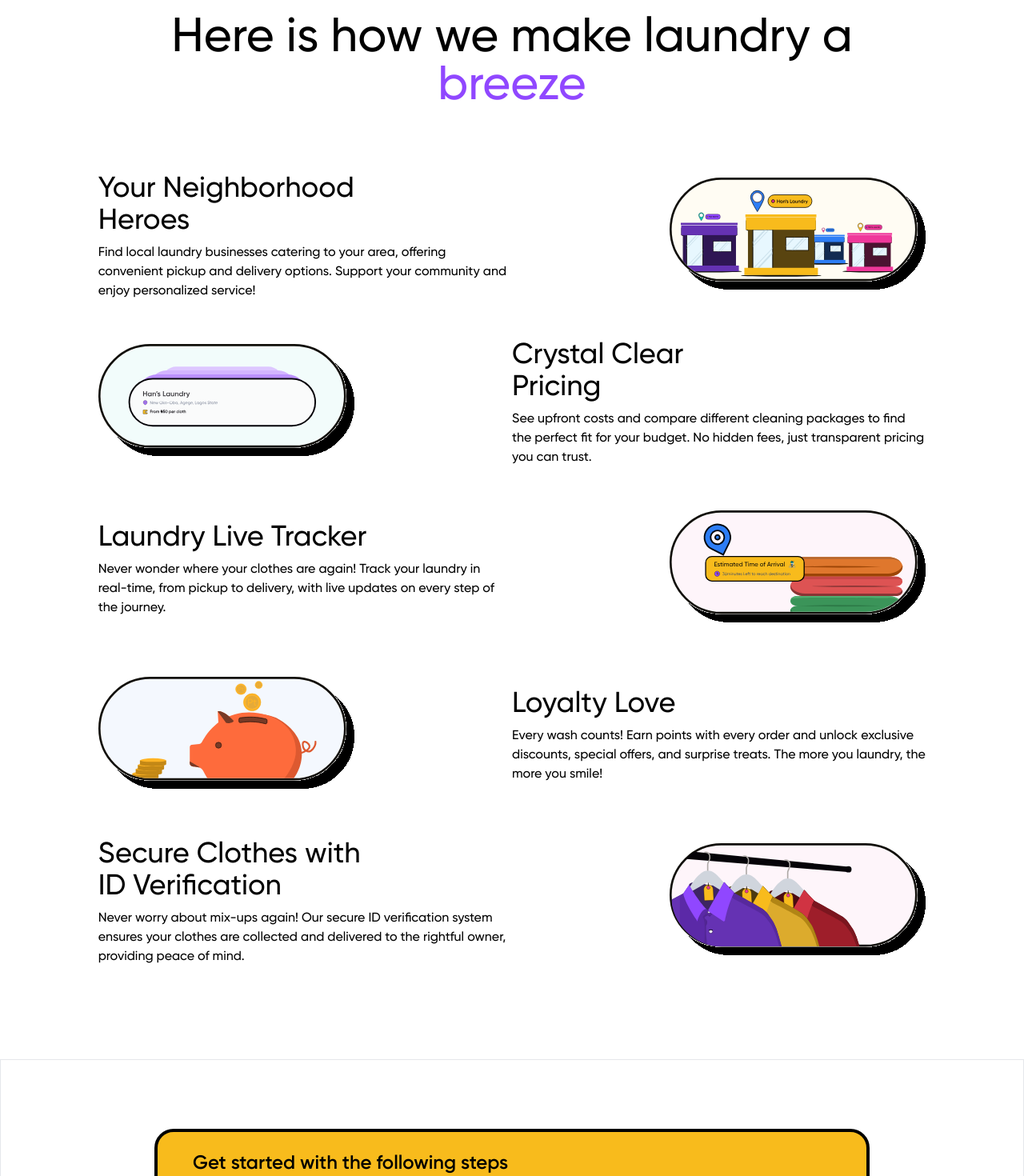
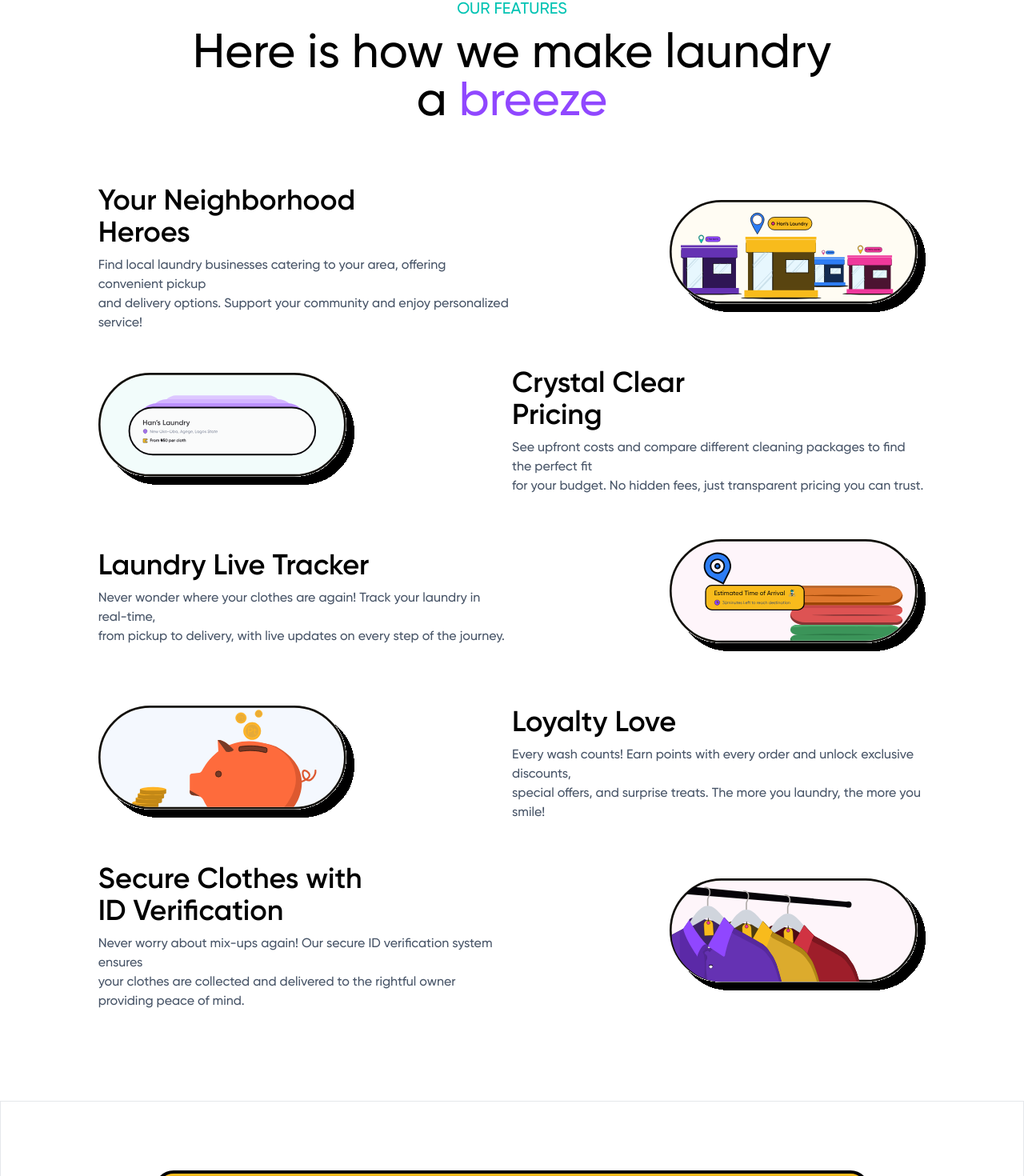
Before and after one commit to Element27/getsparklin, a Next.js app: page / in a window 1280 px wide. Shown: the part 1282-2752 px from the top of the page at 80% size. Built offline with nearby package versions, Linux system fonts and the light colour scheme.

Commit message:
overall clean up

```diff
--- a/src/app/layout.tsx
+++ b/src/app/layout.tsx
@@ -27,7 +27,7 @@ export default function RootLayout({
 }>) {
   return (
     <html lang="en">
-      <body className={cn("font-gilroy-italic, text-black")}>{children}</body>
+      <body className={cn("font-gilroy, text-black")}>{children}</body>
     </html>
   );
 }
--- a/src/app/page.tsx
+++ b/src/app/page.tsx
@@ -4,6 +4,7 @@ import UserFeatures from "@/components/user/Features";
 import Footer from "@/components/user/Footer";
 import UserHero from "@/components/user/Hero";
 import PrefooterSection from "@/components/user/PrefooterSection";
+import Slider from "@/components/user/Slider";
 import { MobileNavbar, Navbar } from "@/components/user/navbar/Navbar";
 import Image from "next/image";
 import React from "react";
@@ -18,6 +19,7 @@ export default function UserLandingPage() {
       </div>
       <UserHero />
       <UserFeatures />
+      <Slider />
       {/* <Advantage /> */}
       <PrefooterSection />
       <Footer />
--- a/src/components/Button.tsx
+++ b/src/components/Button.tsx
@@ -16,7 +16,7 @@ export default function Button({ bg, text, shadow, imgSrc }: ButtonProps) {
   return (
     // <button className="px-10 py-3 border-black border-2 rounded-full bg-blue-200 button-shadow">
     <button
-      className={`px-5 py-2 text-xs md:text-start ${
+      className={`px-5 py-2 font-gilroy text-xs md:text-start ${
         path === "/vendor" ? "border" : "border-2"
       }   border-black rounded-full flex flex-row items-center gap-2 text-white font-gilroy`}
       style={{
--- a/src/components/user/Features.tsx
+++ b/src/components/user/Features.tsx
@@ -10,8 +10,8 @@ export default function UserFeatures() {
           OUR FEATURES
         </h5>
         <h3 className="text-3xl lg:text-6xl text-center font-Gilroy">
-          Here is how we make laundry a
-          <br /> <span className="text-getsparklin-purple"> breeze</span>{" "}
+          Here is how we make laundry <br className="lg:block hidden" /> a
+          <span className="text-getsparklin-purple"> breeze</span>{" "}
         </h3>
       </div>
 
@@ -23,7 +23,13 @@ export default function UserFeatures() {
               Your Neighborhood <br className="lg:block hidden" /> Heroes
             </span>
           }
-          description="Find local laundry businesses catering to your area, offering convenient pickup and delivery options. Support your community and enjoy personalized service!"
+          description={
+            <span>
+              Find local laundry businesses catering to your area, offering
+              convenient pickup <br className="lg:block hidden" /> and delivery
+              options. Support your community and enjoy personalized service!
+            </span>
+          }
           reverse={false}
         />
         <FeaturesComponent
@@ -33,7 +39,14 @@ export default function UserFeatures() {
               Crystal Clear <br className="lg:block hidden" /> Pricing
             </span>
           }
-          description="See upfront costs and compare different cleaning packages to find the perfect fit for your budget. No hidden fees, just transparent pricing you can trust. "
+          description={
+            <span>
+              See upfront costs and compare different cleaning packages to find
+              the perfect fit <br className="lg:block hidden" />
+              for your budget. No hidden fees, just transparent pricing you can
+              trust.{" "}
+            </span>
+          }
           reverse={true}
         />
         <FeaturesComponent
@@ -44,7 +57,13 @@ export default function UserFeatures() {
               <br className="lg:block hidden" />
             </span>
           }
-          description="Never wonder where your clothes are again! Track your laundry in real-time, from pickup to delivery, with live updates on every step of the journey."
+          description={
+            <span>
+              Never wonder where your clothes are again! Track your laundry in
+              real-time, <br className="lg:block hidden" /> from pickup to
+              delivery, with live updates on every step of the journey.
+            </span>
+          }
           reverse={false}
         />
         <FeaturesComponent
@@ -55,7 +74,14 @@ export default function UserFeatures() {
               <br className="lg:block hidden" />
             </span>
           }
-          description="Every wash counts! Earn points with every order and unlock exclusive discounts, special offers, and surprise treats. The more you laundry, the more you smile!"
+          description={
+            <span>
+              Every wash counts! Earn points with every order and unlock
+              exclusive discounts, <br className="lg:block hidden" /> special
+              offers, and surprise treats. The more you laundry, the more you
+              smile!
+            </span>
+          }
           reverse={true}
         />
         <FeaturesComponent
@@ -67,9 +93,14 @@ export default function UserFeatures() {
               Verification
             </span>
           }
-          description="Never worry about mix-ups again! Our secure ID verification system
-          ensures your clothes are collected and delivered to the rightful owner,
-          providing peace of mind."
+          description={
+            <span>
+              Never worry about mix-ups again! Our secure ID verification system
+              ensures <br className="lg:block hidden" />
+              your clothes are collected and delivered to the rightful owner
+              providing peace of mind.
+            </span>
+          }
           reverse={false}
         />
 
--- a/src/components/user/FeaturesComponent.tsx
+++ b/src/components/user/FeaturesComponent.tsx
@@ -5,7 +5,7 @@ import { cn } from "@/lib/utils";
 interface FeaturesProps {
   imageSrc: string;
   title: ReactNode;
-  description: string;
+  description: ReactNode;
   reverse: boolean;
 }
 
@@ -28,11 +28,13 @@ const FeaturesComponent = ({
       }`}
     >
       <div className="w-full lg:w-1/2">
-        <h2 className="text-2xl md:text-3xl lg:text-4xl py-2 font-Gilroy font-medium">
+        <h2 className="text-2xl md:text-3xl lg:text-4xl py-2 font-gilroy font-medium">
           {title}
         </h2>
 
-        <p className="text-sm md:text-base">{description}</p>
+        <p className="text-sm md:text-base text-[#475467] font-gilroy-medium ">
+          {description}
+        </p>
       </div>
 
       <div className={`w-full lg:w-fit flex ${reverse ? "" : "flex-end"}`}>
--- a/src/components/user/PrefooterSection.tsx
+++ b/src/components/user/PrefooterSection.tsx
@@ -5,65 +5,6 @@ import Button from "../Button";
 export default function PrefooterSection() {
   return (
     <section className="font-Gilroy">
-      <section className="relative h-screen bg-white flex items-end border ">
-        <div className="bg-getsparklin-purple h-[40%] lg:h-[60%] w-full border-t-4 border-t-black">
-          <div className="bg-getsparklin-yellow w-[90%] lg:w-[70%]  h-full relative -top-3/4 lg:-top-1/2 border-4 border-black mx-auto flex items-end justify-end  overflow-hidden rounded-3xl">
-            <div className="absolute top-[5%] left-[5%] ">
-              <p className="text-xs lg:text-2xl md:text-base font-gilroy">
-                Get started with the following steps{" "}
-              </p>
-              <h3 className="text-3xl md:text-4xl lg:text-[60px] font-Gilroy font-semibold">
-                Mess monsters got <br /> you down?
-              </h3>
-            </div>
-            <Image
-              src={"/icons/bucket.png"}
-              alt="img"
-              width={1034}
-              height={548}
-              className=" mb-3 md:mr-3  max-h-[90%] lg:max-h-[80%] "
-            />
-          </div>
-
-          <div className="flex justify-between items-center my-10 relative  -top-3/4 lg:-top-1/2 w-[90%] lg:w-[70%] mx-auto">
-            <div className="flex items-center gap-4 lg:gap-8">
-              <div className="border flex items-center justify-center border-black bg-getsparklin-yellow rounded-3xl w-6 h-5 lg:w-12 lg:h-11 text-[8px] md:text-xl lg:text-3xl  font-bold">
-                <p>1</p>
-              </div>
-              <div className="border flex items-center justify-center border-black bg-white rounded-3xl w-6 h-5 lg:w-12 lg:h-11 text-[8px] md:text-xl lg:text-3xl font-bold">
-                <p>2</p>
-              </div>
-              <div className="border flex items-center justify-center border-black bg-white rounded-3xl w-6 h-5 lg:w-12 lg:h-11 text-[8px] md:text-xl lg:text-3xl font-bold">
-                <p>3</p>
-              </div>
-              <div className="border flex items-center justify-center border-black bg-white rounded-3xl w-6 h-5 lg:w-12 lg:h-11 text-[8px] md:text-xl lg:text-3xl font-bold">
-                <p>4</p>
-              </div>
-            </div>
-            <div className="flex items-center gap-4">
-              <div className="bg-getsparklin-yellow rounded-full overflow-hidden">
-                <Image
-                  src={"/icons/Right Button.svg"}
-                  alt="img"
-                  width={120}
-                  height={120}
-                  className="size-16 lg:size-24 rotate-180"
-                />
-              </div>
-              <div className="bg-getsparklin-yellow rounded-full overflow-hidden">
-                <Image
-                  src={"/icons/Right Button.svg"}
-                  alt="img"
-                  width={120}
-                  height={120}
-                  className="size-16 lg:size-24"
-                />
-              </div>
-            </div>
-          </div>
-        </div>
-      </section>
-
       <section className="w-full bg-getsparklin-teal h-screen lg:h-[60vh] flex items-center justify-center relative">
         <div
           style={{ boxShadow: `8px 8px 0 black ` }}
@@ -71,9 +12,9 @@ export default function PrefooterSection() {
         >
           <div className="w-fit mx-auto">
             <p className="text-4xl font-bold px-4 py-8 font-gilroy">
-              Download our app <br /> today and kiss{" "}
+              Download our app <br /> today and kiss laundry{" "}
               <br className="hidden lg:block" />
-              laundry goodbye!👋🏼
+              goodbye!👋🏼
             </p>
 
             <div className="flex gap-2 mx-2 justify-center">
@@ -105,6 +46,7 @@ export default function PrefooterSection() {
           </div>
         </div>
       </section>
+      {/*  */}
       <section className="bg-getsparklin-main-black p-16 relative h-[80vh] lg:h-[70vh]">
         <div>
           <h4 className="text-white text-5xl lg:text-6xl my-4 font-gilroy font-medium">
@@ -119,7 +61,9 @@ export default function PrefooterSection() {
         </div>
 
         <div className="flex w-full md:w-1/2 justify-between items-center rounded-full border-2 border-white p-4 my-4">
-          <p className="text-white text-sm lg:text-base">Youremail@gmail.com</p>
+          <p className="text-white text-sm lg:text-base font-gilroy-regular ">
+            Youremail@gmail.com
+          </p>
           <Image
             src="/icons/subarr.svg"
             alt=""
--- /dev/null
+++ b/src/components/user/Slider.tsx
@@ -0,0 +1,65 @@
+import Image from "next/image";
+import React from "react";
+
+export default function Slider() {
+  return (
+    <section className="relative h-screen bg-white flex items-end border ">
+      <div className="bg-getsparklin-purple h-[40%] lg:h-[60%] w-full border-t-4 border-t-black">
+        <div className="bg-getsparklin-yellow w-[90%] lg:w-[70%]  h-full relative -top-3/4 lg:-top-1/2 border-4 border-black mx-auto flex items-end justify-end  overflow-hidden rounded-3xl">
+          <div className="absolute top-[5%] left-[5%] ">
+            <p className="text-xs lg:text-2xl md:text-base font-gilroy-medium">
+              Get started with the following steps{" "}
+            </p>
+            <h3 className="text-3xl md:text-4xl lg:text-[60px] font-gilroy leading-[30px] lg:leading-[50px]">
+              Mess monsters got <br /> you down?
+            </h3>
+          </div>
+          <Image
+            src={"/icons/bucket.png"}
+            alt="img"
+            width={1034}
+            height={548}
+            className=" mb-3 md:mr-3  max-h-[90%] lg:max-h-[80%] "
+          />
+        </div>
+
+        <div className="flex justify-between items-center my-10 relative  -top-3/4 lg:-top-1/2 w-[90%] lg:w-[70%] mx-auto">
+          <div className="flex items-center gap-4 lg:gap-8">
+            <div className="border flex items-center justify-center border-black bg-getsparklin-yellow rounded-3xl w-6 h-5 lg:w-12 lg:h-11 text-[8px] md:text-xl lg:text-3xl  font-bold">
+              <p>1</p>
+            </div>
+            <div className="border flex items-center justify-center border-black bg-white rounded-3xl w-6 h-5 lg:w-12 lg:h-11 text-[8px] md:text-xl lg:text-3xl font-bold">
+              <p>2</p>
+            </div>
+            <div className="border flex items-center justify-center border-black bg-white rounded-3xl w-6 h-5 lg:w-12 lg:h-11 text-[8px] md:text-xl lg:text-3xl font-bold">
+              <p>3</p>
+            </div>
+            <div className="border flex items-center justify-center border-black bg-white rounded-3xl w-6 h-5 lg:w-12 lg:h-11 text-[8px] md:text-xl lg:text-3xl font-bold">
+              <p>4</p>
+            </div>
+          </div>
+          <div className="flex items-center gap-4">
+            <div className="bg-getsparklin-yellow rounded-full overflow-hidden">
+              <Image
+                src={"/icons/Right Button.svg"}
+                alt="img"
+                width={120}
+                height={120}
+                className="size-16 lg:size-24 rotate-180"
+              />
+            </div>
+            <div className="bg-getsparklin-yellow rounded-full overflow-hidden">
+              <Image
+                src={"/icons/Right Button.svg"}
+                alt="img"
+                width={120}
+                height={120}
+                className="size-16 lg:size-24"
+              />
+            </div>
+          </div>
+        </div>
+      </div>
+    </section>
+  );
+}
```
Also changed, not shown: src/components/user/Hero.tsx (+5 -4 lines), src/components/user/navbar/Navbar.tsx (+11 -11 lines).
